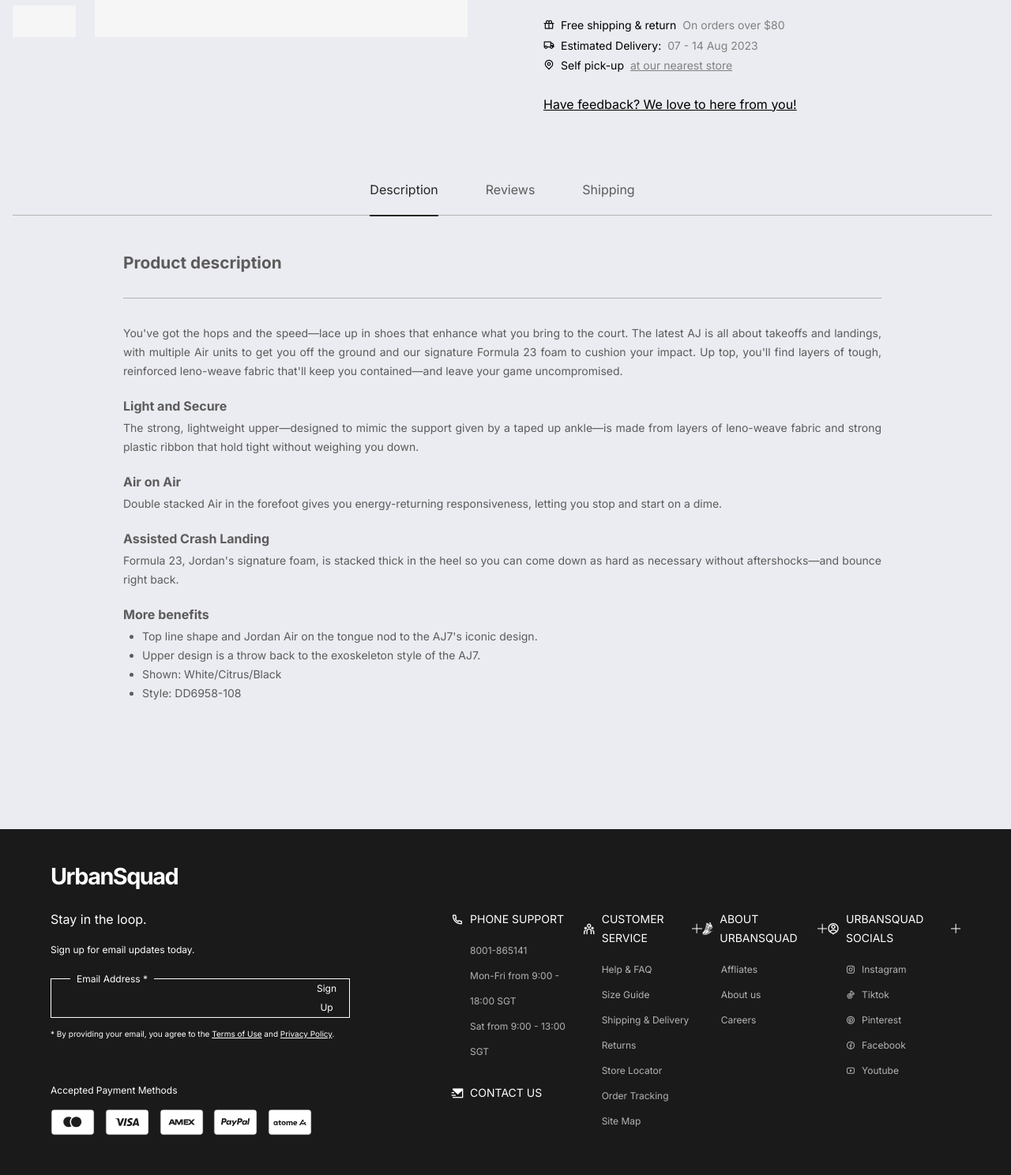
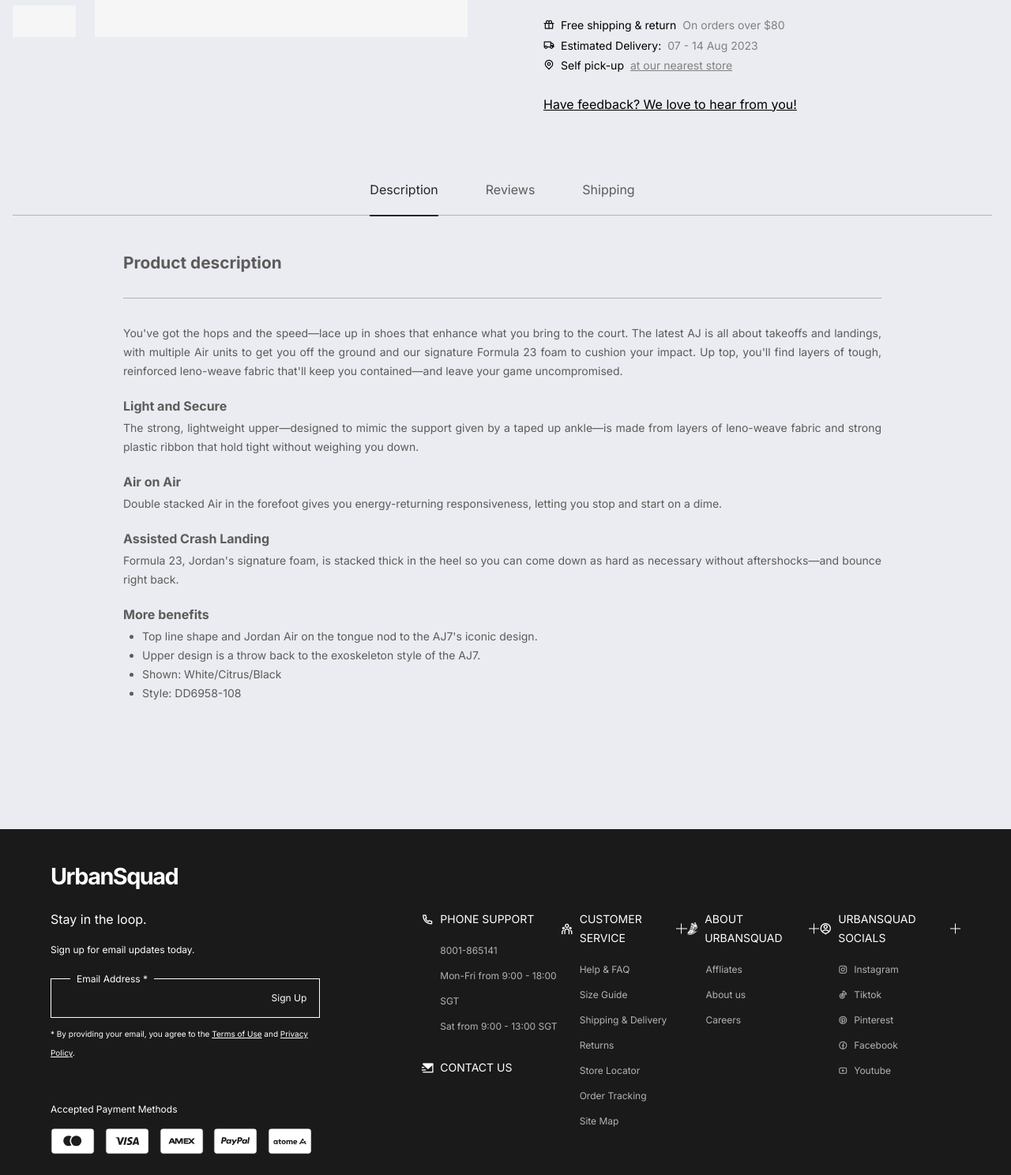
Before and after one commit to Jo-cloud85/e-commerce-product-page, a plain HTML site: page index.html in a window 1280 px wide. Shown: the part 680-2168 px from the top of the page at 79% size. Drawn offline with nearby package versions, Linux system fonts and the light colour scheme.

Commit message:
Minor error corrections, update README

```diff
--- a/index.html
+++ b/index.html
@@ -308,7 +308,7 @@
                   <li><i class="ri-map-pin-line"></i><span>Self pick-up</span><a href="#" class="gray-color">at our nearest store</a></li>
                 </ul>
               </div>
-              <a href="#" class="trigger-button" data-target="data-feedback" id="feedback-a">Have feedback? We love to here from you!</a>
+              <a href="#" class="trigger-button" data-target="data-feedback" id="feedback-a">Have feedback? We love to hear from you!</a>
             </div>
           </div>
 
--- a/src/css/styles.css
+++ b/src/css/styles.css
@@ -1547,7 +1547,7 @@ footer {
 
 @media (min-width: 599px) {
     .signup-email {
-        min-width: 20rem;
+        min-width: 15rem;
     }
 }
 
```
Also changed, not shown: 1 other file.
